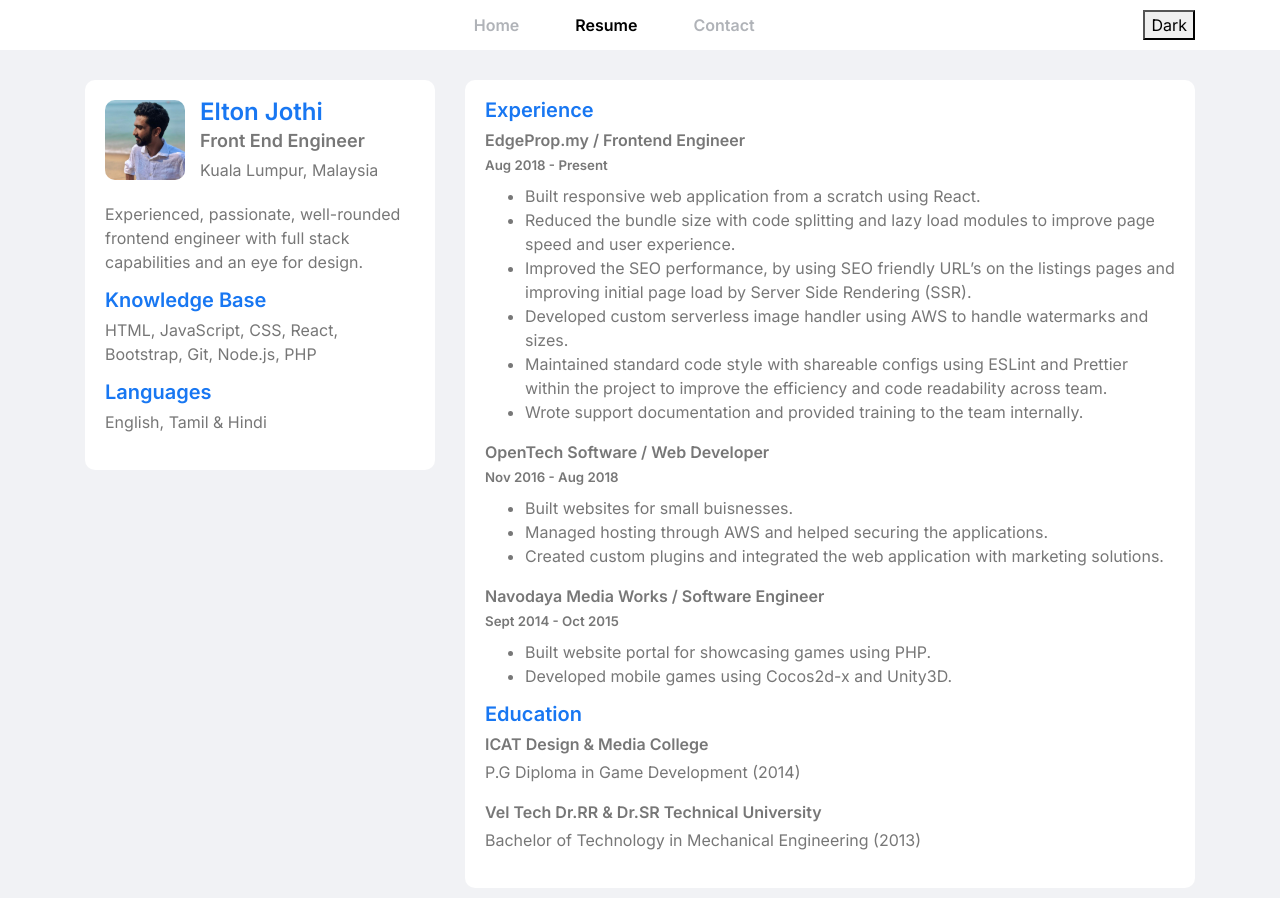
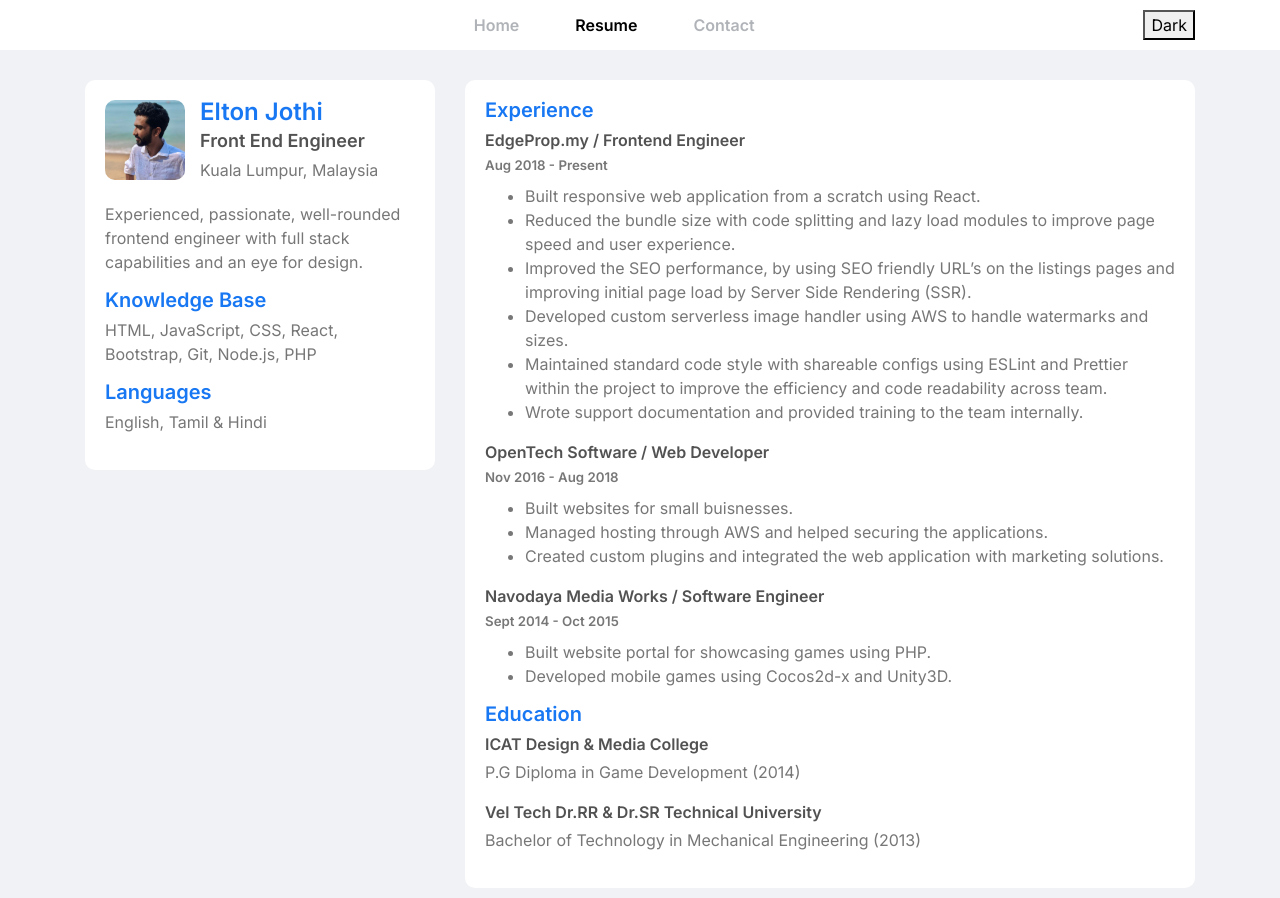
Before and after one commit to eltonjothi/frontpage, a Next.js app: page /resume in a window 1280 px wide. Built offline with nearby package versions, Linux system fonts and the light colour scheme.

Commit message:
added darker headings

```diff
--- a/components/resume/Main.jsx
+++ b/components/resume/Main.jsx
@@ -18,7 +18,7 @@ function Main() {
                   </div>
                   <div className="details">
                     <h2 className="ft-600 maroon">Elton Jothi</h2>
-                    <h3 className="ft-400 grey-30">Front End Engineer</h3>
+                    <h3 className="ft-400 grey-50">Front End Engineer</h3>
                     <p className="ft-200 grey-30">Kuala Lumpur, Malaysia</p>
                   </div>
                 </div>
@@ -64,7 +64,7 @@ function Main() {
             <div className="row">
               <div className="col-12">
                 <h3 className="ft-600 maroon">Experience</h3>
-                <h4 className="ft-400 grey-30">
+                <h4 className="ft-400 grey-50">
                   EdgeProp.my / Frontend Engineer
                 </h4>
                 <h5 className="ft-400 grey-30">Aug 2018 - Present</h5>
@@ -97,7 +97,7 @@ function Main() {
                 </ul>
               </div>
               <div className="col-12">
-                <h4 className="ft-400 grey-30">
+                <h4 className="ft-400 grey-50">
                   OpenTech Software / Web Developer
                 </h4>
                 <h5 className="ft-400 grey-30">Nov 2016 - Aug 2018</h5>
@@ -120,7 +120,7 @@ function Main() {
                 </ul>
               </div>
               <div className="col-12">
-                <h4 className="ft-400 grey-30">
+                <h4 className="ft-400 grey-50">
                   Navodaya Media Works / Software Engineer
                 </h4>
                 <h5 className="ft-400 grey-30">Sept 2014 - Oct 2015</h5>
@@ -135,13 +135,13 @@ function Main() {
               </div>
               <div className="col-12">
                 <h3 className="ft-600 maroon">Education</h3>
-                <h4 className="ft-400 grey-30">ICAT Design & Media College</h4>
+                <h4 className="ft-400 grey-50">ICAT Design & Media College</h4>
                 <p className="ft-200 grey-30">
                   P.G Diploma in Game Development (2014)
                 </p>
               </div>
               <div className="col-12">
-                <h4 className="ft-400 grey-30">
+                <h4 className="ft-400 grey-50">
                   Vel Tech Dr.RR & Dr.SR Technical University
                 </h4>
                 <p className="ft-200 grey-30">
--- a/styles/style.scss
+++ b/styles/style.scss
@@ -5,7 +5,7 @@
 
 // @import "../node_modules/bootstrap/scss/bootstrap";
 $color-grey-30: #a0a0a0;
-$color-grey-50: #777777;
+$color-grey-50: #cccccc;
 $color-grey-70: #4a4a4a;
 $color-maroon: #fff;
 
@@ -33,7 +33,7 @@ body {
       color: #777777;
     }
     .grey-50 {
-      color: $color-grey-50;
+      color: #525252;
     }
     .grey-70 {
       color: $color-grey-30;
```
